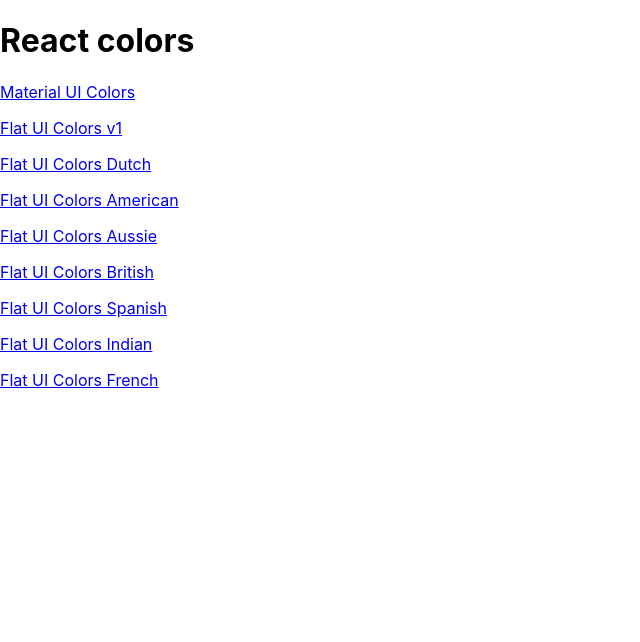
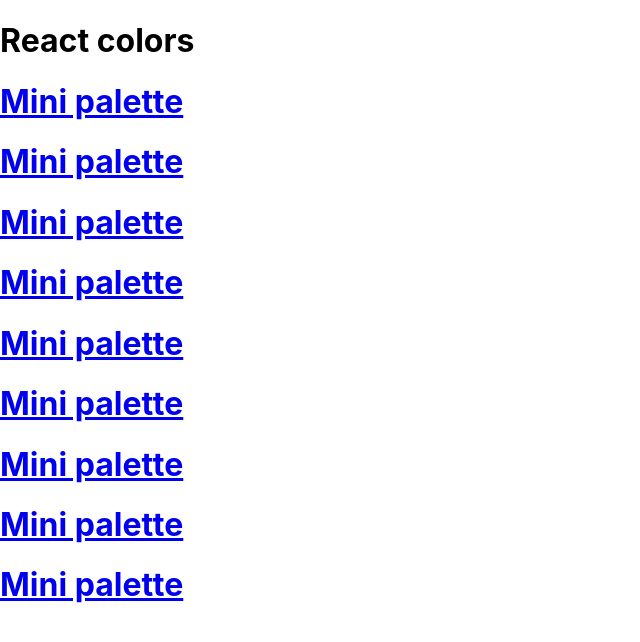
Before and after one commit to Ollie-lee/colorPalette, a React (Create React App) app in the folder colors-app/: page / in a window 1280 px wide. Shown: the top 642 px of the page, without its empty margins (0-640 px from the left). Built offline with nearby package versions, Linux system fonts and the light colour scheme; the HTML template or start-up script is replaced by a standard one.

Commit message:
install matreial UI style

```diff
--- a/colors-app/package.json
+++ b/colors-app/package.json
@@ -5,6 +5,7 @@
   "dependencies": {
     "@material-ui/core": "^4.11.0",
     "@material-ui/icons": "^4.9.1",
+    "@material-ui/styles": "^4.10.0",
     "@testing-library/jest-dom": "^4.2.4",
     "@testing-library/react": "^9.5.0",
     "@testing-library/user-event": "^7.2.1",
--- /dev/null
+++ b/colors-app/src/Minipalette.js
@@ -0,0 +1,9 @@
+import React from 'react'
+
+export default function Minipalette() {
+  return (
+    <div>
+      <h1>Mini palette</h1>
+    </div>
+  )
+}
--- a/colors-app/src/PaletteList.js
+++ b/colors-app/src/PaletteList.js
@@ -1,5 +1,6 @@
 import React, { Component } from 'react'
 import { Link } from 'react-router-dom'
+import Minipalette from './Minipalette'
 
 export default class PaletteList extends Component {
   render() {
@@ -10,7 +11,7 @@
         <h1>React colors</h1>
         {palettes.map(palette =>
           <p>
-            <Link to={`/palette/${palette.id}`}>{palette.paletteName}</Link>
+            <Link to={`/palette/${palette.id}`}><Minipalette /></Link>
           </p>
         )}
       </div>
```
